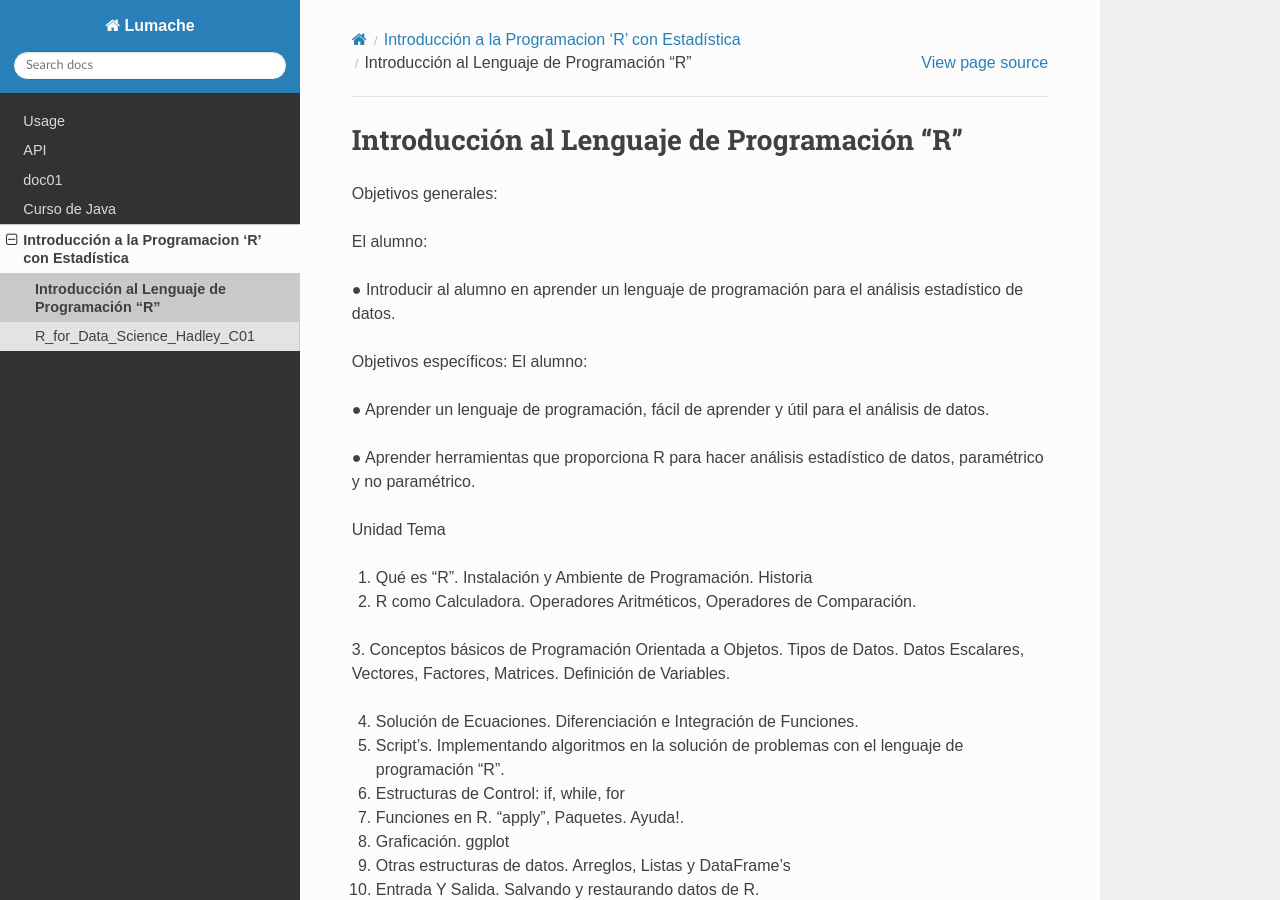
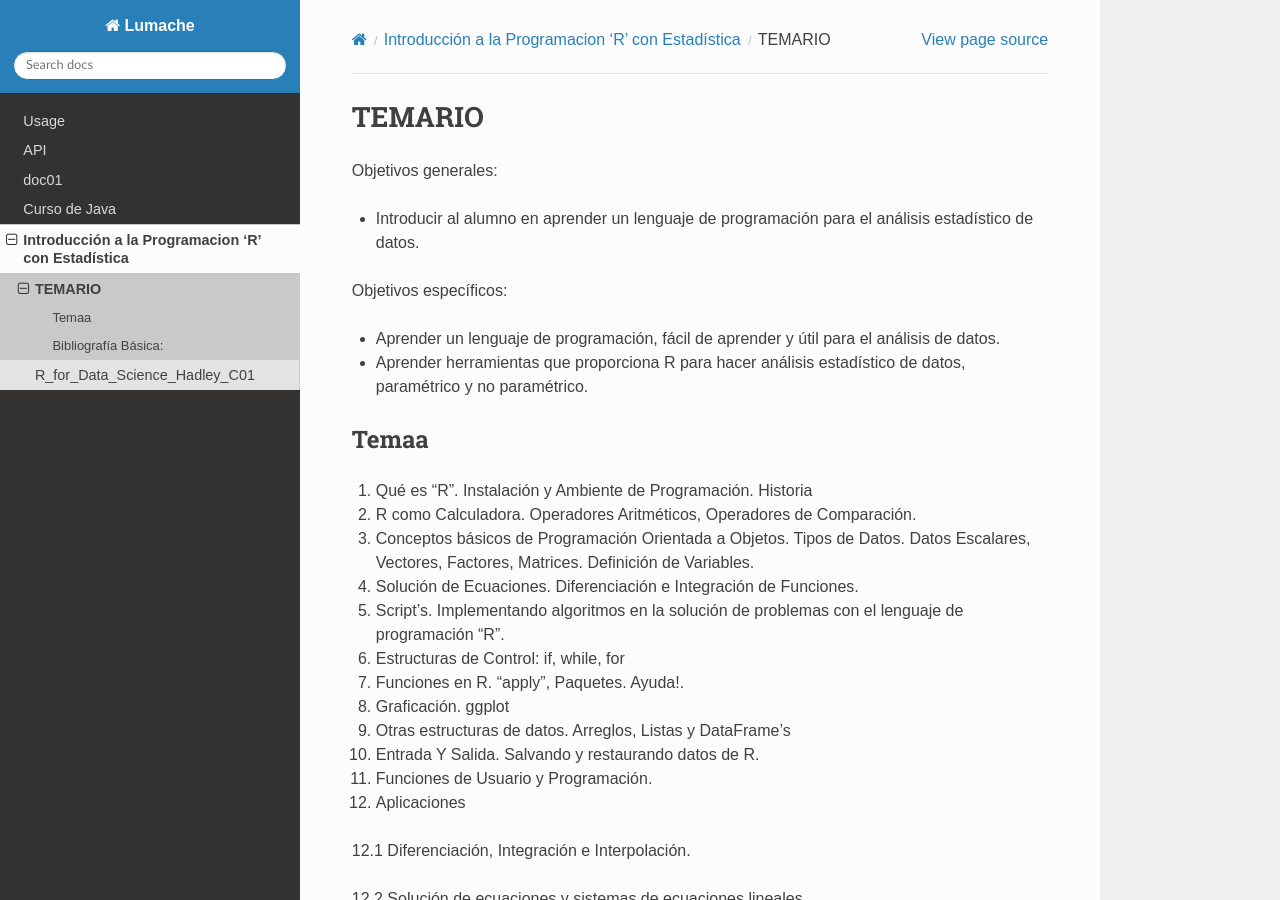
Before and after one commit to matecom57/cursofree, a Sphinx documentation site: the page built from docs/source/Curso_R/temario.rst, in a window 1280 px wide and 900 px high. Built offline with Sphinx 7.4.7 and the Read the Docs theme 3.1.0, drawn with Linux system fonts in a browser that asks for light colours.

```diff
--- a/docs/source/Curso_R/temario.rst
+++ b/docs/source/Curso_R/temario.rst
@@ -1,27 +1,25 @@
-Introducción al Lenguaje de Programación “R”
-============================================
+TEMARIO
+=======
 
 Objetivos generales:
 
-El alumno:
+- Introducir al alumno en aprender un lenguaje de programación para el análisis estadístico de datos.
 
-● Introducir al alumno en aprender un lenguaje de programación para el análisis estadístico de datos.
+Objetivos específicos:
 
-Objetivos específicos: El alumno:
+- Aprender un lenguaje de programación, fácil de aprender y útil para el análisis de datos.
 
-● Aprender un lenguaje de programación, fácil de aprender y útil para el análisis de datos.
-
-● Aprender herramientas que proporciona R para hacer análisis estadístico de datos, paramétrico y no paramétrico.
+- Aprender herramientas que proporciona R para hacer análisis estadístico de datos, paramétrico y no paramétrico.
 
 
-Unidad	Tema
+Temaa
+-----
 
 1. Qué es “R”. Instalación y Ambiente de Programación. Historia
 
 2. R como Calculadora. Operadores Aritméticos, Operadores de Comparación.
 
-3. Conceptos básicos de Programación Orientada a Objetos. Tipos de Datos. Datos Escalares, Vectores, Factores, Matrices. Definición de
-Variables.
+3. Conceptos básicos de Programación Orientada a Objetos. Tipos de Datos. Datos Escalares, Vectores, Factores, Matrices. Definición de  Variables.
 
 4. Solución de Ecuaciones. Diferenciación e Integración de Funciones.
 
@@ -64,6 +62,7 @@ Variables.
 12.11 Análisis de Imágenes
 
 Bibliografía Básica:
+--------------------
 
 1. Gareth James and Daniela Witten, “An Introduction to Satistical Learning”, Ed. Springer
 
```
